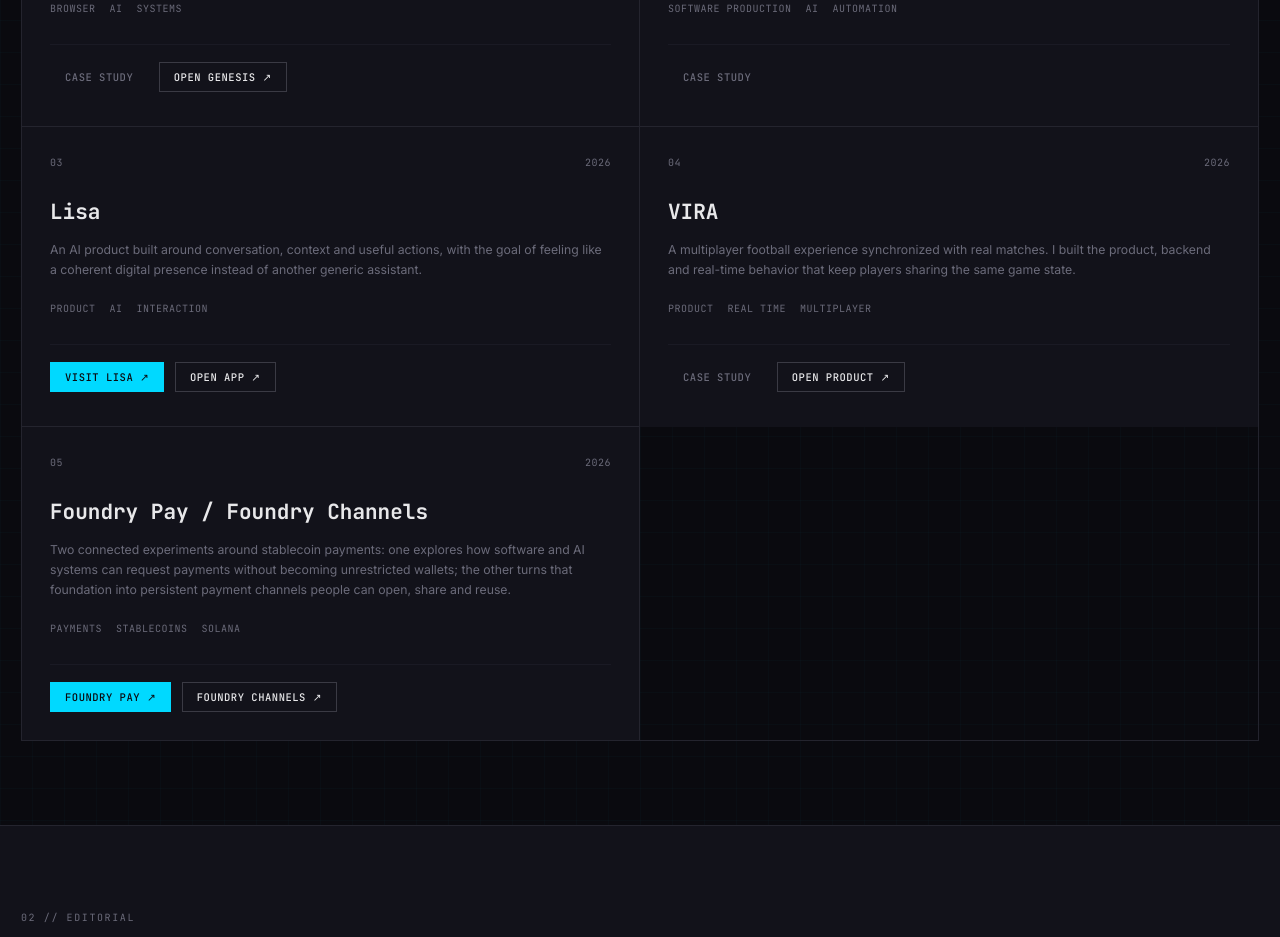
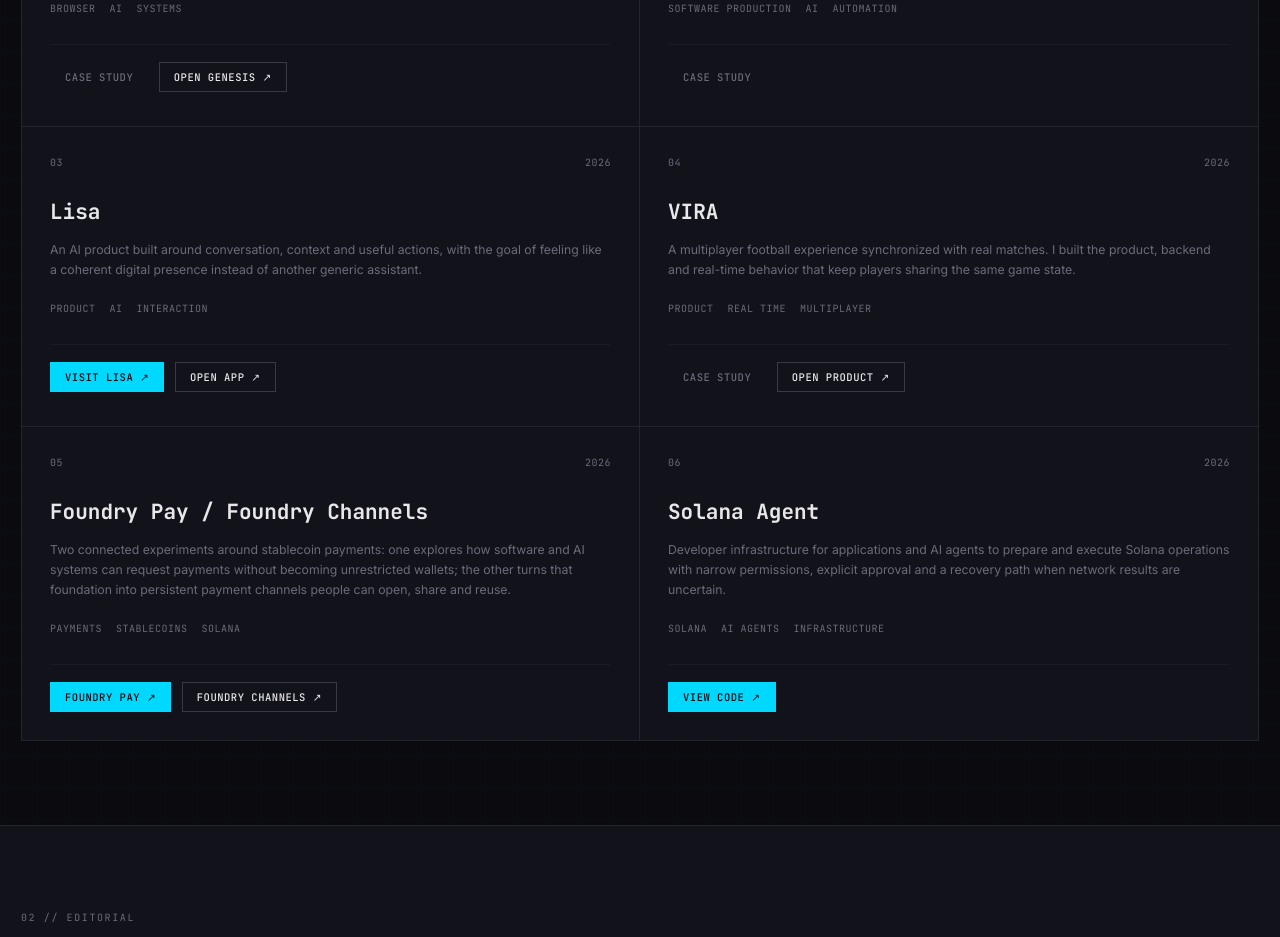
Before and after one commit to 4LFR3Dv1/Portfolio, a React (Vite) app: page / in a window 1280 px wide. Shown: the part 1100-2037 px from the top of the page. Built offline with nearby package versions, Linux system fonts and the light colour scheme.

Commit message:
Add Solana Agent to selected work

```diff
--- a/src/app/data/selected-work.ts
+++ b/src/app/data/selected-work.ts
@@ -105,4 +105,20 @@
       },
     ],
   },
+  {
+    id: 'solana-agent',
+    title: 'Solana Agent',
+    year: '2026',
+    description: local(
+      'Developer infrastructure for applications and AI agents to prepare and execute Solana operations with narrow permissions, explicit approval and a recovery path when network results are uncertain.',
+      'Infraestrutura para aplicações e agentes de IA prepararem e executarem operações na Solana com permissões limitadas, aprovação explícita e um caminho de recuperação quando o resultado da rede é incerto.',
+    ),
+    topics: [local('Solana', 'Solana'), local('AI agents', 'Agentes de IA'), local('Infrastructure', 'Infraestrutura')],
+    links: [
+      {
+        href: 'https://github.com/4LFR3Dv1/Solana-Agent',
+        label: local('View code', 'Ver código'),
+      },
+    ],
+  },
 ];
```
